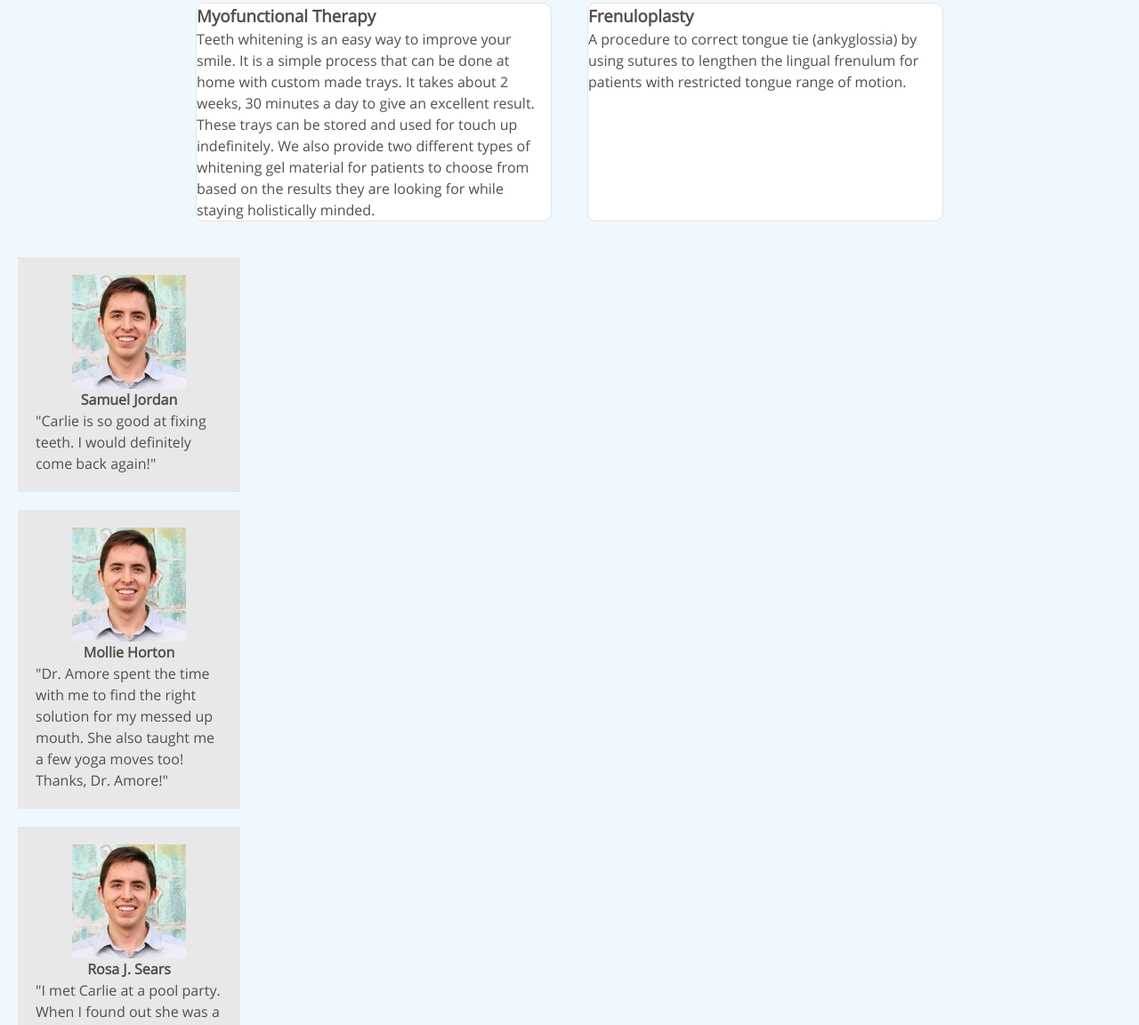
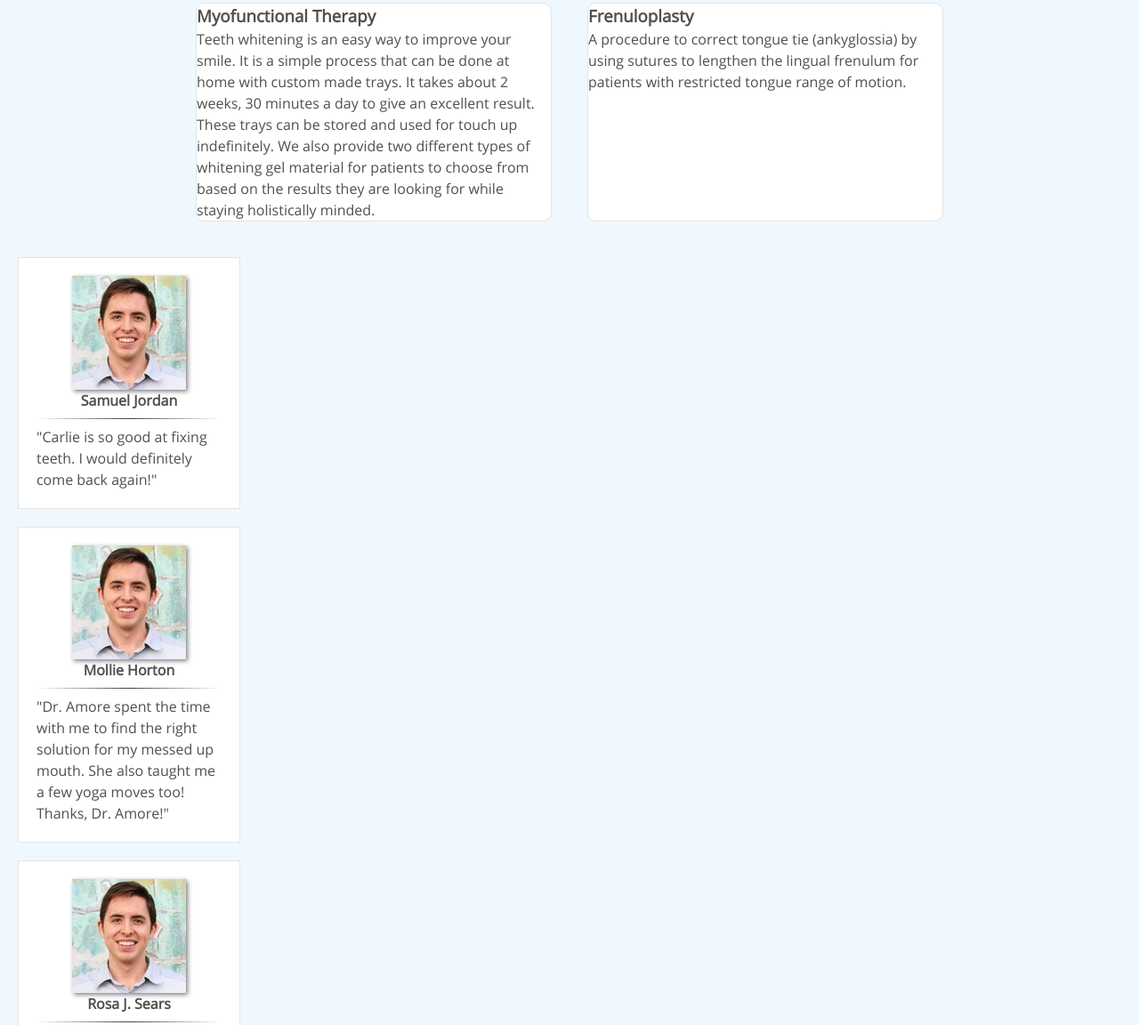
Before and after one commit to mjamore/carlieamoreddc, a Gatsby site: page /broadmoor-holistic-dentistry in a window 1280 px wide. Shown: the part 2903-4055 px from the top of the page at 89% size. Built offline with nearby package versions, Linux system fonts and the light colour scheme; Gatsby itself is replaced by a stand-in of ours.

Commit message:
main | Adjust styling of testimonial cards.

```diff
--- a/src/components/testimonials.module.css
+++ b/src/components/testimonials.module.css
@@ -1,6 +1,17 @@
 .testimonial {
-  background-color: var(--card-title-background-color);
+  background-color: var(--white-color);
+  border: 1px solid var(--card-border-color);
   width: 250px;
   margin: 20px;
   padding: 20px;
 }
+
+.image {
+  box-shadow: 2px 2px 5px var(--gray-color);
+}
+
+hr {
+  border: 0;
+  height: 1px;
+  background-image: linear-gradient(to right, rgba(0, 0, 0, 0), rgba(0, 0, 0, 0.75), rgba(0, 0, 0, 0));
+}
--- a/src/components/testimontials.js
+++ b/src/components/testimontials.js
@@ -28,13 +28,14 @@ const Testimonials = () => {
       <div key={index} className={styles.testimonial}>
         <div className={`${globalStyles.width100} ${globalStyles.centered}`}>
           <StaticImage
-            className={globalStyles.circularImage}
+            className={`${globalStyles.circularImage} ${styles.image}`}
             src='../images/testimonials/3.jpg'
             alt='User testimonial image'
             placeholder='blurred'
           />
         </div>
         <h4 className={globalStyles.centered}>{testimonial.name}</h4>
+        <hr />
         <p>{testimonial.text}</p>
       </div>
     );
```
